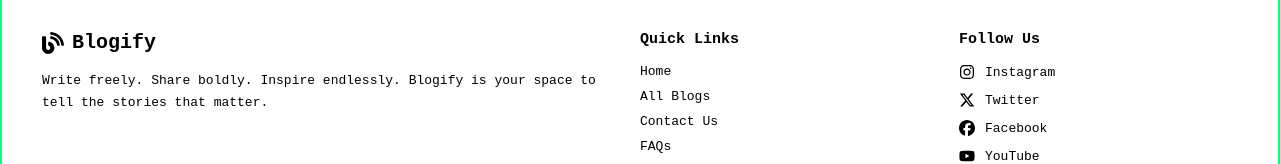
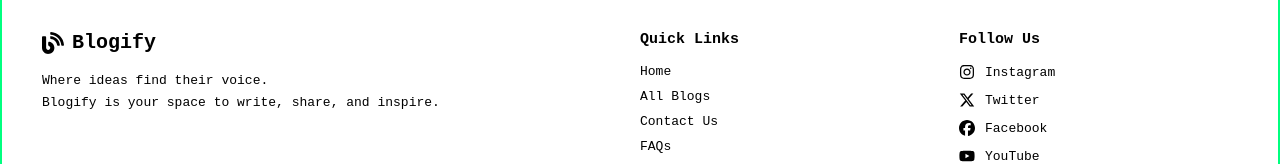
Before and after one commit to hammadgul-dev/blogify, a React app in the folder Frontend/: page / in a window 1280 px wide. Shown: the part 1052-1216 px from the top of the page. Built offline with nearby package versions, Linux system fonts and the light colour scheme; no server answers; the HTML template or start-up script is replaced by a standard one.

Commit message:
update footer brand tagline

```diff
--- a/Frontend/src/Components/Footer.jsx
+++ b/Frontend/src/Components/Footer.jsx
@@ -21,8 +21,8 @@ function Footer() {
             <h2>Blogify</h2>
           </div>
           <p>
-            Write freely. Share boldly. Inspire endlessly. Blogify is your space
-            to tell the stories that matter.
+            Where ideas find their voice. <br /> Blogify is your space to write,
+            share, and inspire.
           </p>
         </div>
         <div className={style["footer-links"]}>
```
